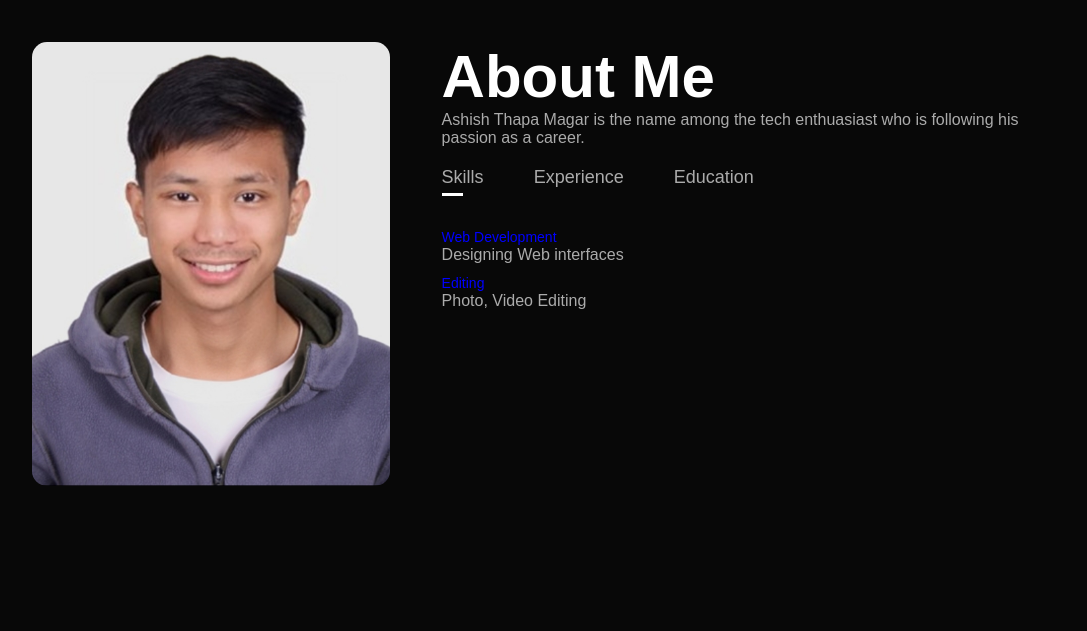
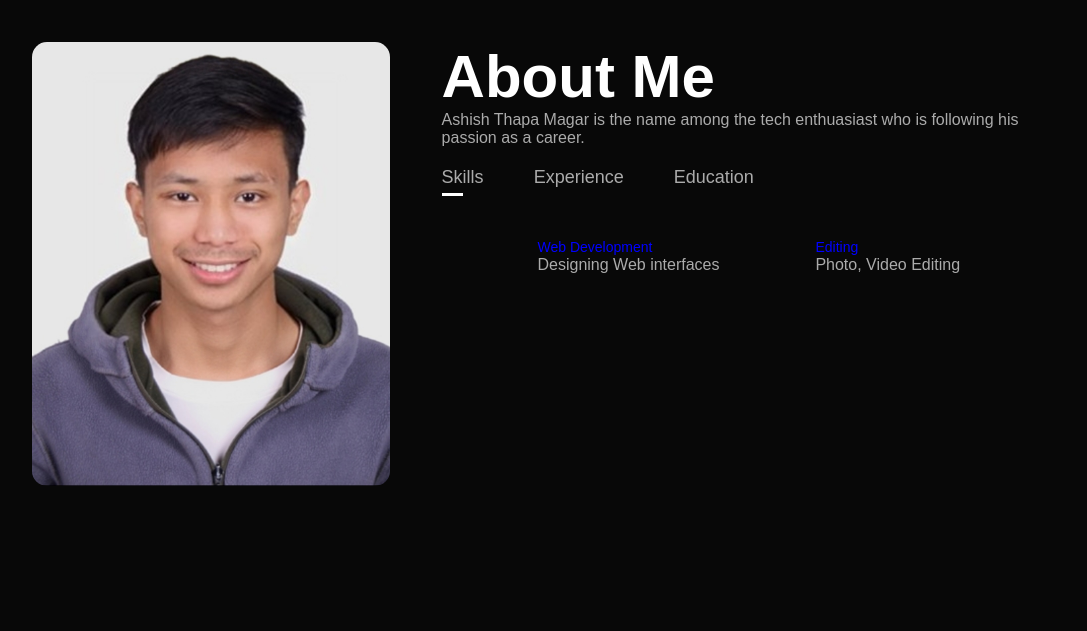
Before and after one commit to ashishmgrx/website, a plain HTML site: page index.html in a window 1280 px wide. Shown: the part 848-1479 px from the top of the page, without its empty margins (96-1183 px from the left). Drawn offline with Linux system fonts and the light colour scheme.

Commit message:
added ul as a display flex

```diff
--- a/style.css
+++ b/style.css
@@ -29,6 +29,10 @@ nav{
 .logo{
     width: 140px;
     length: 10px;
+}
+ul {
+    display: flex;
+    justify-content: space-evenly;
 }
 nav ul li{
     display: inline-block;
```
